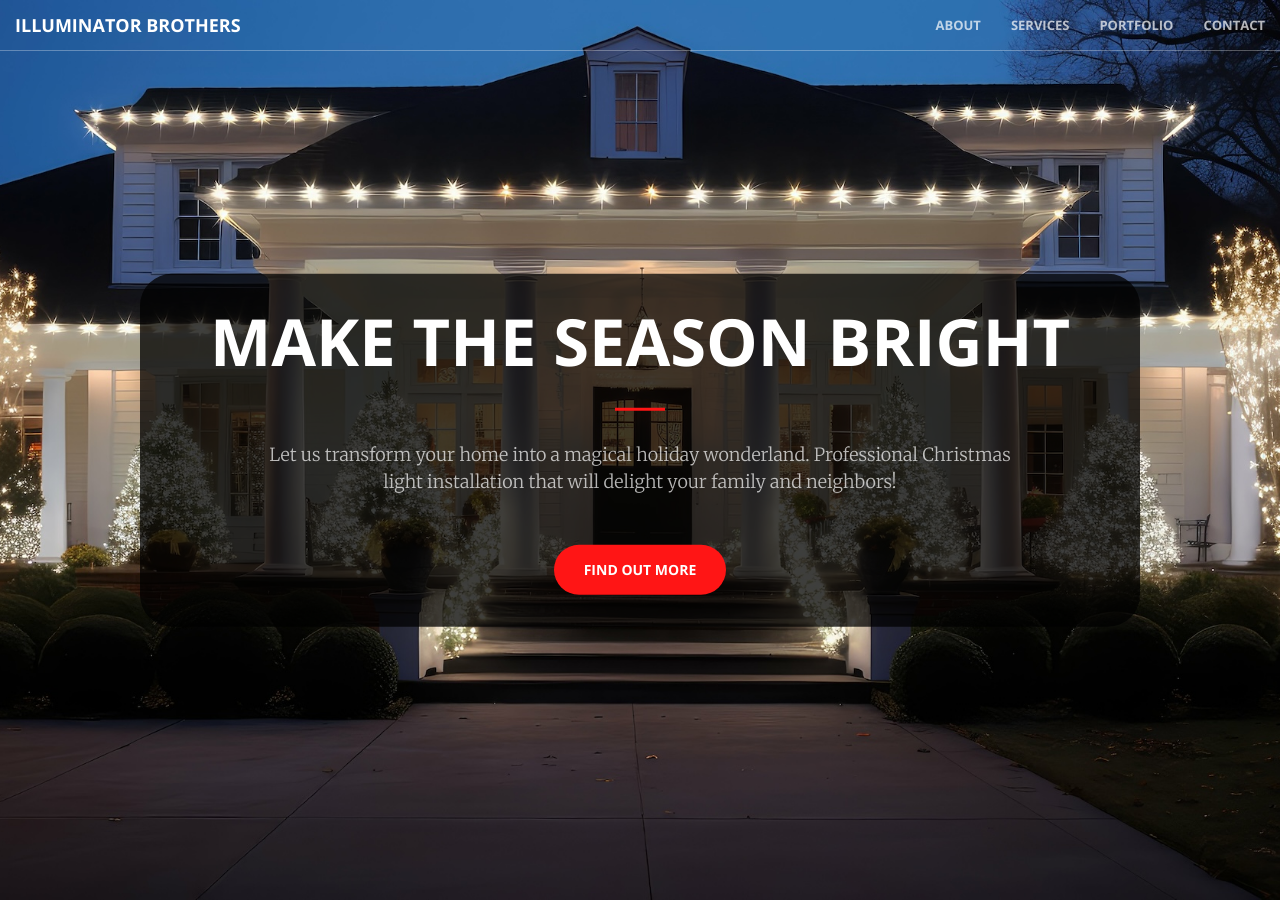
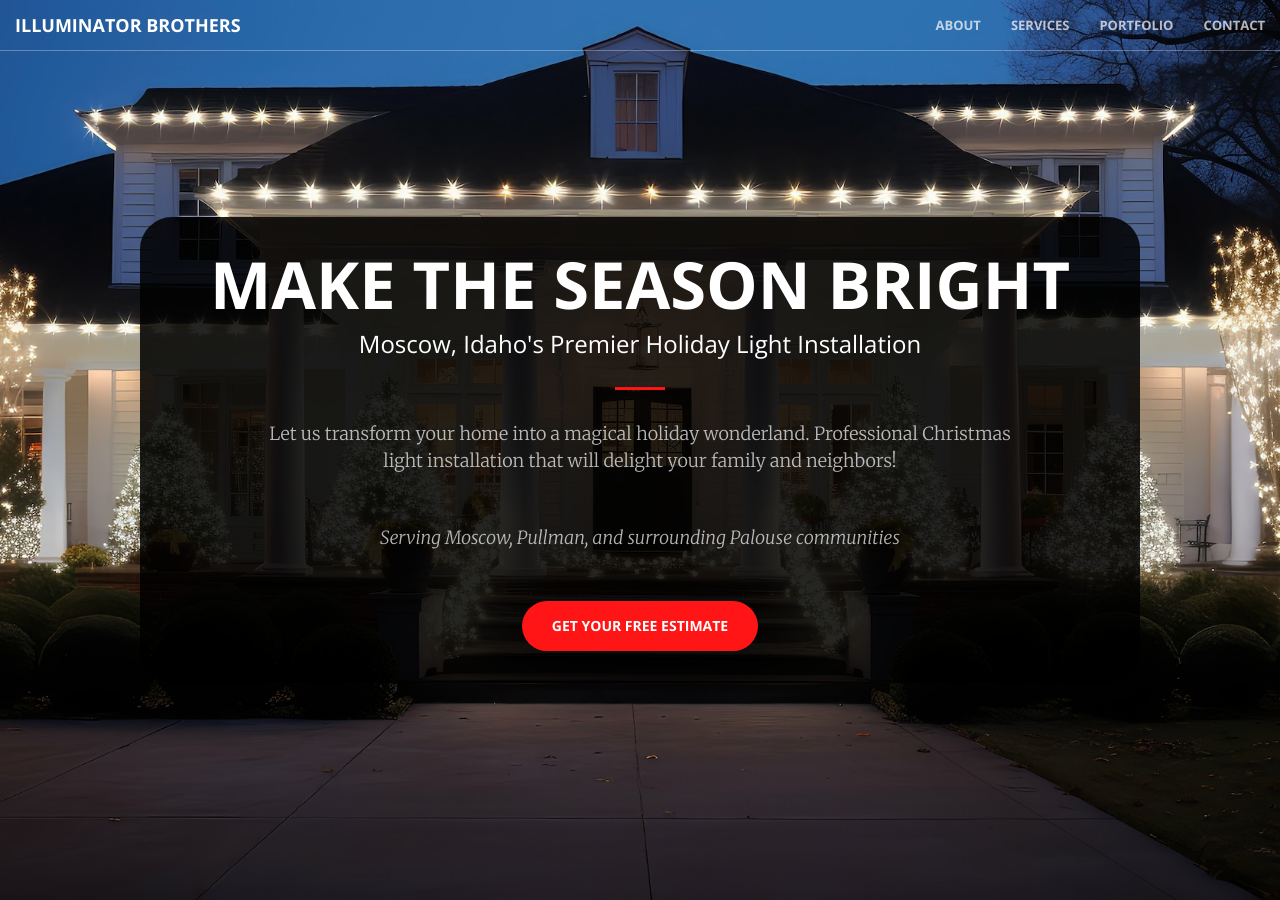
Before and after one commit to Gagege/illuminatorbros.com, a Jekyll site: the page built from index.html, in a window 1280 px wide and 900 px high. Built offline with Jekyll 4.4.1, drawn with Linux system fonts in a browser that asks for light colours; some of the changed text lies outside the part shown.

Commit message:
Made website Moscow specific

```diff
--- a/_includes/contact-form.html
+++ b/_includes/contact-form.html
@@ -1,8 +1,16 @@
 <section id="contact-form" class="bg-dark">
     <div class="container">
         <div class="row">
+            <div class="col-lg-8 col-lg-offset-2 text-center">
+                <h2>Ready to Light Up Your Holidays?</h2>
+                <p class="text-faded">Fill out this quick form to get your free estimate. We'll help create a custom
+                    lighting plan that brings joy to your home this holiday season!</p>
+                <hr class="light">
+            </div>
+        </div>
+        <div class="row">
             <div class="col-lg-8 col-lg-offset-2">
-                <form action="https://formspree.io/f/xdkozodk" method="POST" class="contact-form">
+                <form action="https://formspree.io/f/xdkozodk" method="POST" class="contact-form" id="estimateForm">
                     <div class="form-group">
                         <label for="name">Name</label>
                         <input type="text" name="name" class="form-control" required>
--- a/_includes/head.html
+++ b/_includes/head.html
@@ -3,7 +3,8 @@
     <meta charset="utf-8">
     <meta http-equiv="X-UA-Compatible" content="IE=edge">
     <meta name="viewport" content="width=device-width, initial-scale=1">
-    <meta name="description" content="">
+    <meta name="description"
+        content="Professional Christmas light installation in Moscow, Idaho and the Palouse region. Transform your home with our professional holiday lighting services.">
     <meta name="author" content="">
 
     <title>Illuminator Brothers - Holiday Light Installation</title>
@@ -12,8 +13,12 @@
     <link rel="stylesheet" href="css/bootstrap.min.css" type="text/css">
 
     <!-- Custom Fonts -->
-    <link href='https://fonts.googleapis.com/css?family=Open+Sans:300italic,400italic,600italic,700italic,800italic,400,300,600,700,800' rel='stylesheet' type='text/css'>
-    <link href='https://fonts.googleapis.com/css?family=Merriweather:400,300,300italic,400italic,700,700italic,900,900italic' rel='stylesheet' type='text/css'>
+    <link
+        href='https://fonts.googleapis.com/css?family=Open+Sans:300italic,400italic,600italic,700italic,800italic,400,300,600,700,800'
+        rel='stylesheet' type='text/css'>
+    <link
+        href='https://fonts.googleapis.com/css?family=Merriweather:400,300,300italic,400italic,700,700italic,900,900italic'
+        rel='stylesheet' type='text/css'>
     <link rel="stylesheet" href="font-awesome/css/font-awesome.min.css" type="text/css">
 
     <!-- Plugin CSS -->
--- a/_includes/header.html
+++ b/_includes/header.html
@@ -2,10 +2,12 @@
     <div class="header-content">
         <div class="header-content-inner">
             <h1>Make the Season Bright</h1>
+            <h2 class="location-subtitle">Moscow, Idaho's Premier Holiday Light Installation</h2>
             <hr>
             <p>Let us transform your home into a magical holiday wonderland. Professional Christmas light installation
                 that will delight your family and neighbors!</p>
-            <a href="#about" class="btn btn-primary btn-xl page-scroll">Find Out More</a>
+            <p class="service-area">Serving Moscow, Pullman, and surrounding Palouse communities</p>
+            <a href="#contact-form" class="btn btn-primary btn-xl page-scroll">Get Your Free Estimate</a>
         </div>
     </div>
 </header>
--- a/_layouts/front.html
+++ b/_layouts/front.html
@@ -8,8 +8,8 @@
   {% include header.html %}
   {% include call-to-action.html %}
   {% include services.html %}
-  {% include portfolio.html %}
-  {% include aside.html %}
+  <!-- {% include portfolio.html %} -->
+  <!-- {% include aside.html %} -->
   {% include contact-form.html %}
   {% include contact.html %}
   {% include footer.html %}
--- a/_sass/_base.scss
+++ b/_sass/_base.scss
@@ -165,7 +165,7 @@ header {
     width: 100%;
     .header-content-inner {
       padding: 32px;
-      background-color: rgba(0, 0, 0, 0.75);
+      background-color: rgba(0, 0, 0, 0.85);
       border-radius: 32px;
       h1 {
         font-weight: 700;
@@ -408,3 +408,16 @@ footer {
     }
   }
 }
+
+.location-subtitle {
+  font-size: 24px;
+  margin: 10px 0 20px;
+  font-family: "Open Sans", sans-serif;
+  font-weight: 300;
+}
+
+.service-area {
+  font-size: 18px;
+  margin-top: 15px;
+  font-style: italic;
+}
```
